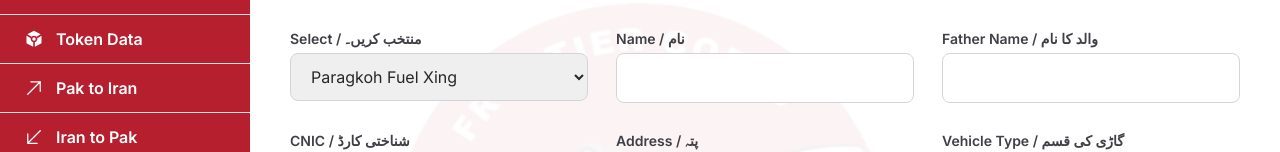
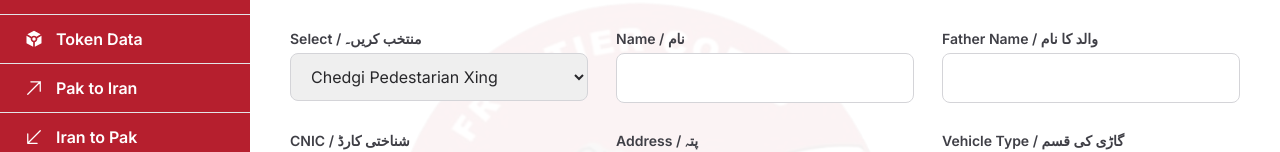
Before and after one commit to roshaan12/next-application, a Next.js app: page /manualentry in a window 1280 px wide. Shown: the part 159-311 px from the top of the page. Built offline with nearby package versions, Linux system fonts and the light colour scheme; no server answers.

Commit message:
kasam se final
kasam se final

```diff
--- a/src/app/(routes)/manualentry/page.tsx
+++ b/src/app/(routes)/manualentry/page.tsx
@@ -113,10 +113,10 @@ function ManualEntry() {
                         <div className='flex flex-col gap-1'>
                             <label htmlFor="select" className='text-sm text-zinc-700 font-semibold'>Select / منتخب کریں۔</label>
                             <select id="select" {...register("type")} className='border border-zinc-300 text-zinc-800 focus:outline-none py-3 px-4 rounded-lg text-base'>
-                                <option value="local">Paragkoh Fuel Xing</option>
+                                <option value="local">Chedgi Pedestarian Xing</option>
                                 {state.userDetails && (state.userDetails.role === 'super-admin' || state.userDetails.role === 'admin') && (
                                     <>
-                                        <option value="fuelTrade">Chedgi Pedestarian Xing</option>
+                                        <option value="fuelTrade">Paragkoh Fuel Xing</option>
                                         <option value="tradeXing">Chedgi Trade Xing</option>
                                     </>
                                 )}
```
